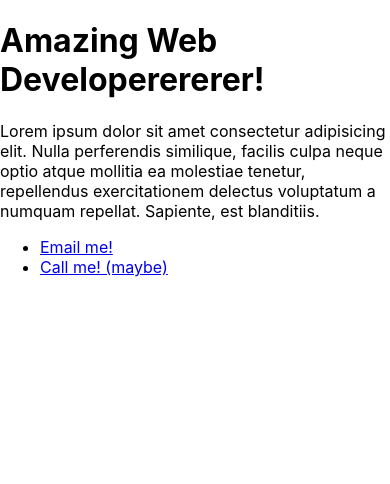
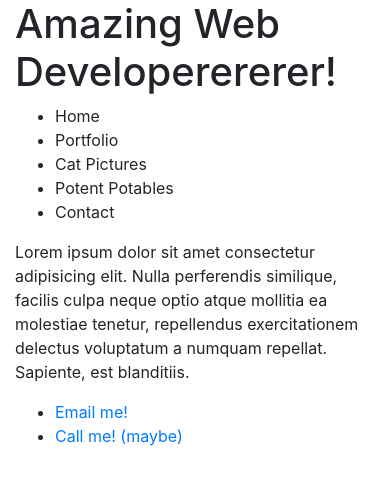
Before and after one commit to radishmouse/portfolio-ish-react-site, a React (Create React App) app: page / in a window 390 px wide. Shown: the top 484 px of the page. Built offline with nearby package versions, Linux system fonts and the light colour scheme.

Commit message:
begins hamburger menu

```diff
--- a/public/index.html
+++ b/public/index.html
@@ -25,6 +25,7 @@
       Learn how to configure a non-root public URL by running `npm run build`.
     -->
     <title>React App</title>
+    <link rel="stylesheet" href="https://cdnjs.cloudflare.com/ajax/libs/twitter-bootstrap/4.4.1/css/bootstrap.min.css">
   </head>
   <body>
     <noscript>You need to enable JavaScript to run this app.</noscript>
--- a/src/App.js
+++ b/src/App.js
@@ -4,23 +4,34 @@ import './App.css';
 import Header from './Header';
 import MainContent from './MainContent';
 import Footer from './Footer';
-
+import Nav from './Nav';
 
 const websiteCopy = `Lorem ipsum dolor sit amet consectetur adipisicing elit. Nulla perferendis similique, facilis culpa neque optio atque mollitia ea molestiae tenetur, repellendus exercitationem delectus voluptatum a numquam repellat. Sapiente, est blanditiis.`;
 
 const websiteTitle = `Amazing Web Developerererer!`;
 
+const linkNames = [
+  'Home',
+  'Portfolio',
+  'Cat Pictures',
+  'Potent Potables',
+  'Contact'
+];
+
 function App() {
   return (
-    <React.Fragment>
+    <div className="container-fluid">
       <Header
         title={websiteTitle}
+      />
+      <Nav
+        links={linkNames}
       />
       <MainContent
         content={websiteCopy}
       />
       <Footer />
-    </React.Fragment>
+    </div>
   );
 }
 
--- /dev/null
+++ b/src/Nav.js
@@ -0,0 +1,32 @@
+import React from 'react';
+
+class Nav extends React.Component {
+    constructor(props) {
+        // Register Nav as one of the React Components
+        // on the page.
+        super(props);
+        this.state = {
+            isOpen: true
+        };
+    }
+    render() {
+        return (
+            this.state.isOpen ?
+                <ul>
+                    {
+                        this.props.links.map((item, index) => {
+                            return <li key={index}>{item}</li>
+                        })
+                    }
+                </ul>
+                :
+                <a>🍔</a>
+        );
+    }
+
+    _toggleMenu = () => {
+
+    }
+}
+
+export default Nav;
```
